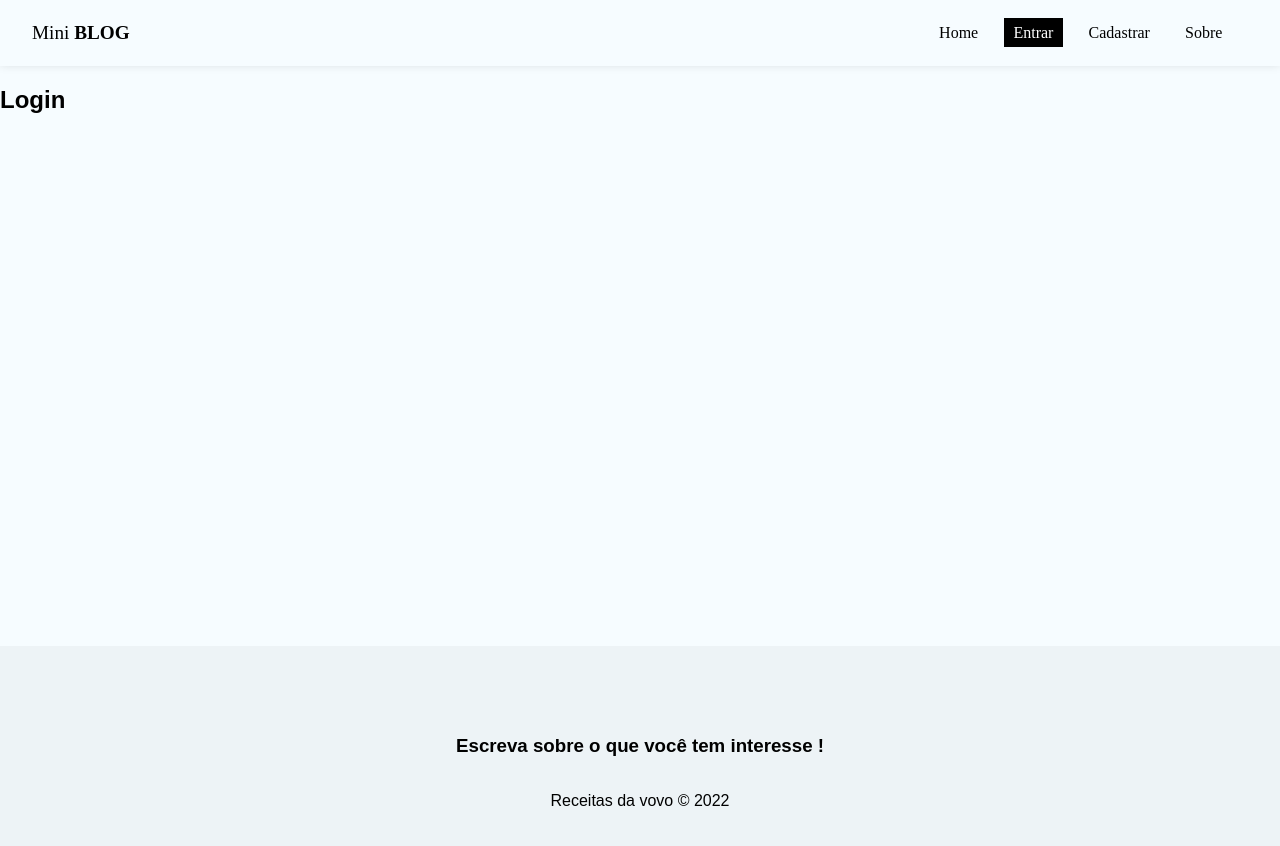
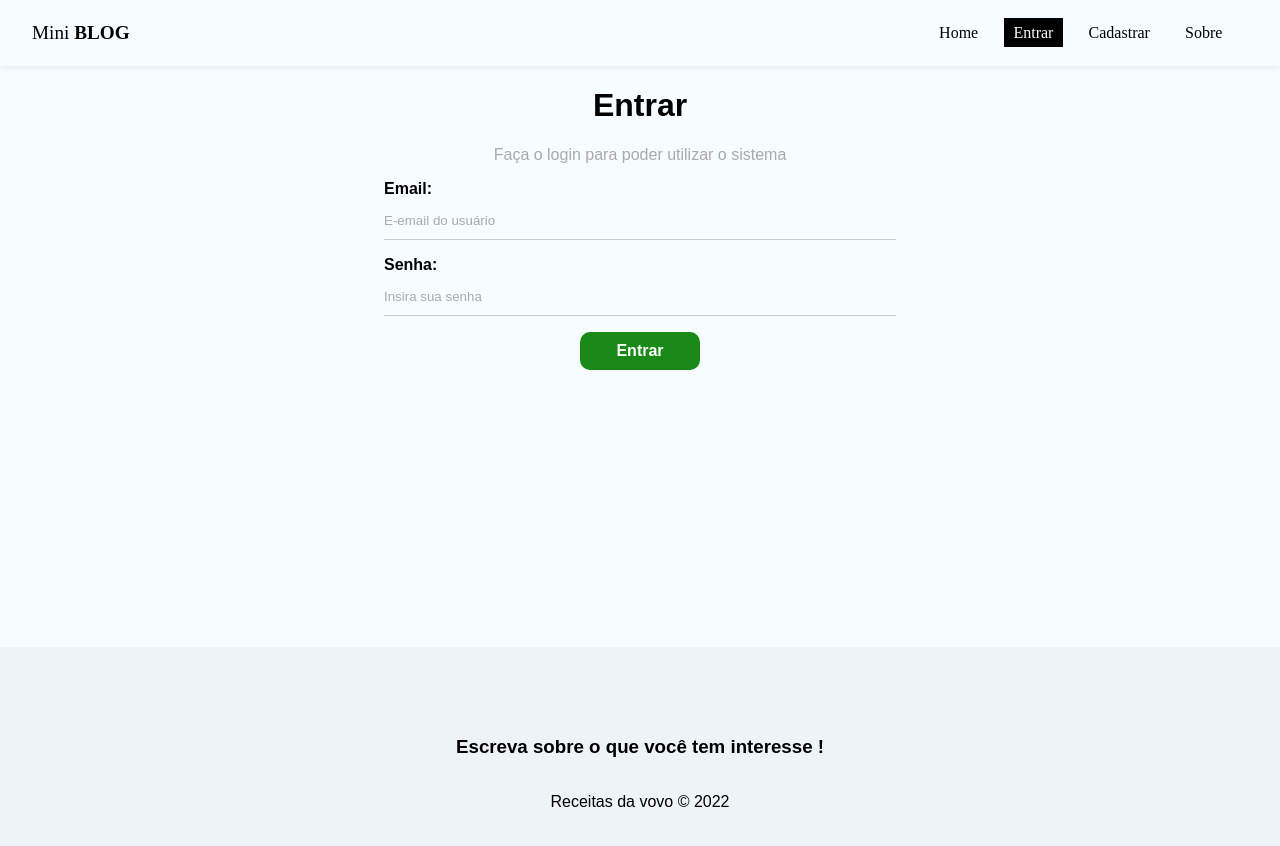
Before and after one commit to HugoRambo/Blog_receitas, a React (Create React App) app: page /login in a window 1280 px wide. Shown: the top 846 px of the page. Built offline with nearby package versions, Linux system fonts and the light colour scheme; no server answers.

Commit message:
Criando tela de login

```diff
--- a/src/pages/Login/Login.js
+++ b/src/pages/Login/Login.js
@@ -1,14 +1,88 @@
 
 import styles from './Login.module.css'
 
+import {  useState, useEffect} from "react"
+import { AuthErrorCodes } from 'firebase/auth'
+import { useAuthentication } from '../../hooks/useAuthentication'
+
+const Login = () => {
 
 
-const Login = () => {
+  const [email, setEmail] = useState("")
+  //Senha usuário
+
+  const [password, setPassword] =useState("")
+  //Senha confirmação do usuário
+
+
+  //Verificação de algum erro
+  const [error, setError] = useState("")
+
+  //Trago do meu useAuthentication algumas informações, visto que já tem um erro de front, eu renomei para erro de back
+  const {createUser, error: authError, loading}= useAuthentication()
+
+
+
+
+  //Botao de validar todos dados em formulário
+  // (e) é para nao enviar formulário
+  const handleSubmit = async (e) => {
+    e.preventDefault()
+    setError("")
+  //Quando envio formulário eu apago os erros.
+
+  const user = {
+    email,
+    password
+  }
+
+
+  //Espero a resposta do firebase
+  const res = await createUser(user)
+
+
+  console.log(res)
+  }
+  //Criar um useEffect aqui que valida qual tipo de erro é e cham o do hook
+  useEffect(() => {
+    if(authError){
+      setError(authError)
+    }
+  }, [authError])
   return (
-    <div>
-        <h2>
-            Login
-        </h2>
+    <div className={styles.login}>
+
+        <h1>Entrar</h1>
+        <p>Faça o login para poder utilizar o sistema</p>
+        <form onSubmit={handleSubmit}>
+
+
+          <label>
+            <span>
+              Email:</span>
+            <input type="email" name="email" required placeholder='E-email do usuário'
+            value={email}
+            onChange={(e) => setEmail(e.target.value)}
+            />
+          </label>
+
+          <label>
+            <span>
+              Senha:
+            </span>
+            <input type="password" name="password" required placeholder='Insira sua senha'
+            value={password}
+            onChange={(e) => setPassword(e.target.value)}
+            />
+          </label>
+
+          {/*colocar mensagem de erro abaixo do  botao*/ }
+          {!loading && <button className="btn">Entrar</button>}
+          {loading && <button className="btn" disabled>Aguarde</button>}
+          {error && <p className="error"> {error}</p>}
+
+        </form>
+
     </div>
   )
 }
```
